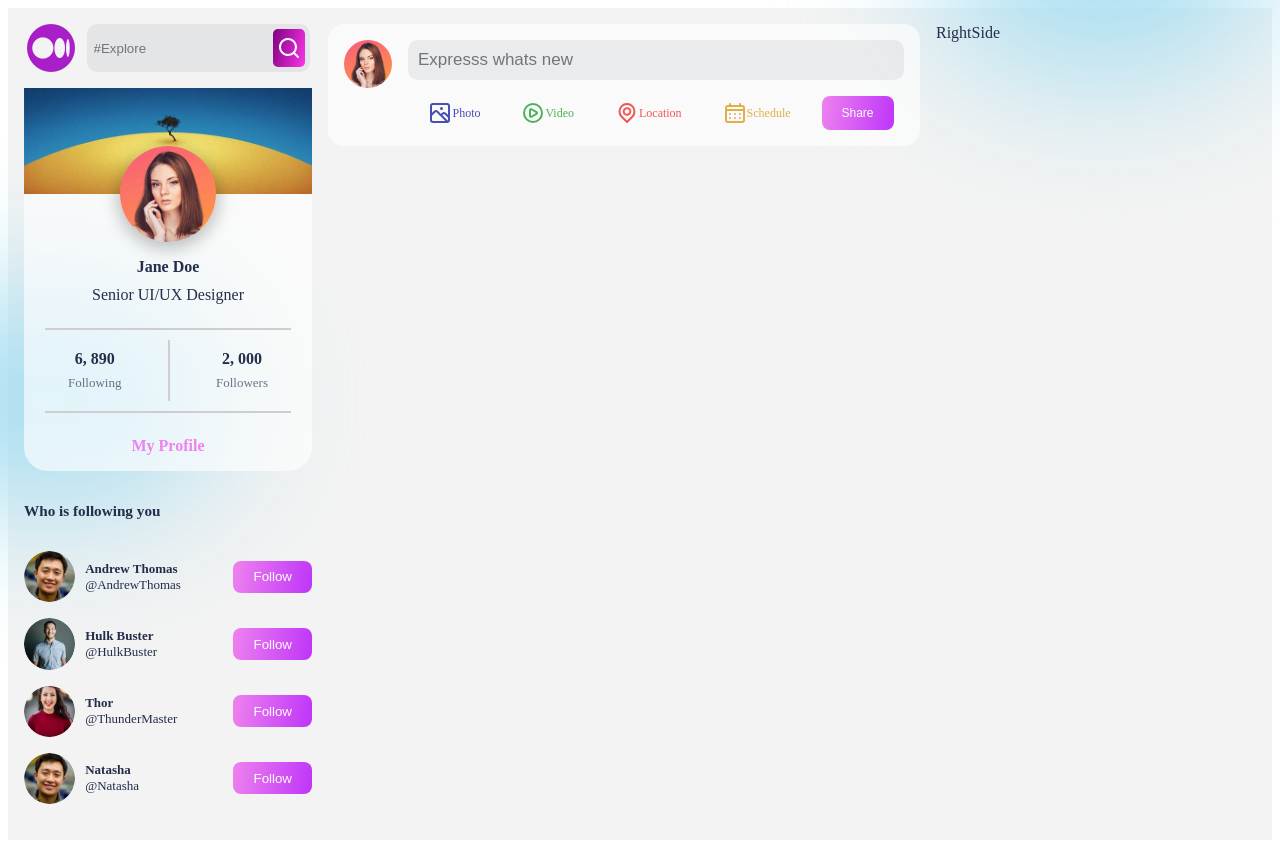
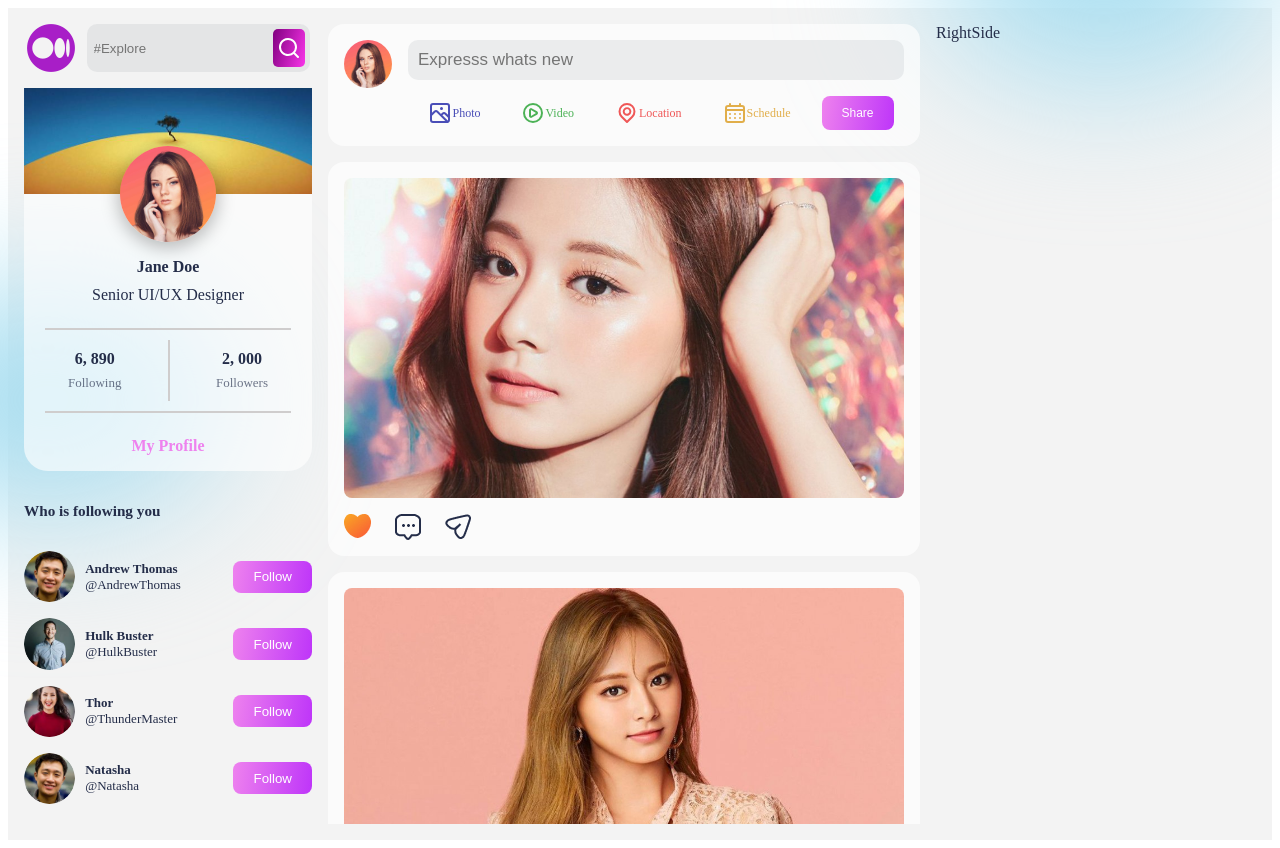
Before and after one commit to Elissa-DI/MERN_SocialMediaApp, a React (Create React App) app: page / in a window 1280 px wide. Built offline with nearby package versions, Linux system fonts and the light colour scheme.

Commit message:
new features

```diff
--- /dev/null
+++ b/src/Data/PostsData.js
@@ -0,0 +1,29 @@
+import postPic1 from '../img/postpic1.jpg'
+import postPic2 from '../img/postpic2.jpg'
+import postPic3 from '../img/postpic3.JPG'
+
+
+export const PostsData = [
+    {
+        img: postPic1,
+        name: 'Tzuyu',
+        desc: "Happy New Year all friends! #2023",
+        likes: 2300,
+        liked: true
+    },
+    {
+        img: postPic2,
+        name: 'Maryam',
+        desc: "Party time :)",
+        likes: 2300,
+        liked: false
+
+    },
+    {
+        img:postPic3,
+        name: "Salena Gomez",
+        desc: "At Archery Festival",
+        likes: 800,
+        liked: false
+    }
+]
--- /dev/null
+++ b/src/components/Post/Post.css
@@ -0,0 +1,22 @@
+.Post
+{
+    display: flex;
+    flex-direction: column;
+    padding: 1rem;
+    background-color: var(--cardColor);
+    border-radius: 1rem;
+    gap: 1rem;
+}
+
+.Post>img{
+    width: 100%;
+    max-height: 20rem;
+    object-fit: cover;
+    border-radius: 0.5rem;
+}
+
+.postReact{
+    display: flex;
+    align-items: flex-start;
+    gap: 1.5rem;
+}
--- /dev/null
+++ b/src/components/Post/Post.jsx
@@ -0,0 +1,22 @@
+import React from 'react'
+import './Post.css'
+import Comment from '../../img/comment.png'
+import Share from '../../img/share.png'
+import Heart from '../../img/like.png'
+import NotLike from '../../img/notlike.png'
+
+const Post = ({ data }) => {
+  return (
+    <div className="Post">
+        <img src={data.img} alt="" />
+
+        <div className="postReact">
+            <img src={data.likes?Heart: NotLike} alt="" />
+            <img src={Comment} alt="" />
+            <img src={Share} alt="" />
+        </div>
+    </div>
+  )
+}
+
+export default Post
--- a/src/components/PostSide/PostSide.jsx
+++ b/src/components/PostSide/PostSide.jsx
@@ -1,11 +1,13 @@
 import React from 'react'
 import './PostSide.css'
 import PostShare from '../PostShare/PostShare'
+import Posts from '../Posts/Posts'
 
 const PostSide = () => {
   return (
     <div className="PostSide">
         <PostShare />
+        <Posts />
     </div>
   )
 }
--- /dev/null
+++ b/src/components/Posts/Posts.css
@@ -0,0 +1,6 @@
+.Posts{
+    display: flex;
+    flex-direction: column;
+    gap: 1rem;
+
+}
--- /dev/null
+++ b/src/components/Posts/Posts.jsx
@@ -0,0 +1,18 @@
+import React from 'react'
+import './Posts.css'
+import { PostsData } from '../../Data/PostsData'
+import Post from '../Post/Post'
+
+const Posts = () => {
+  return (
+    <div className="Posts">
+      {
+        PostsData.map((post, id) => {
+          return <Post data={post} id={id}/>
+        })
+      }
+    </div>
+  )
+}
+
+export default Posts
```
